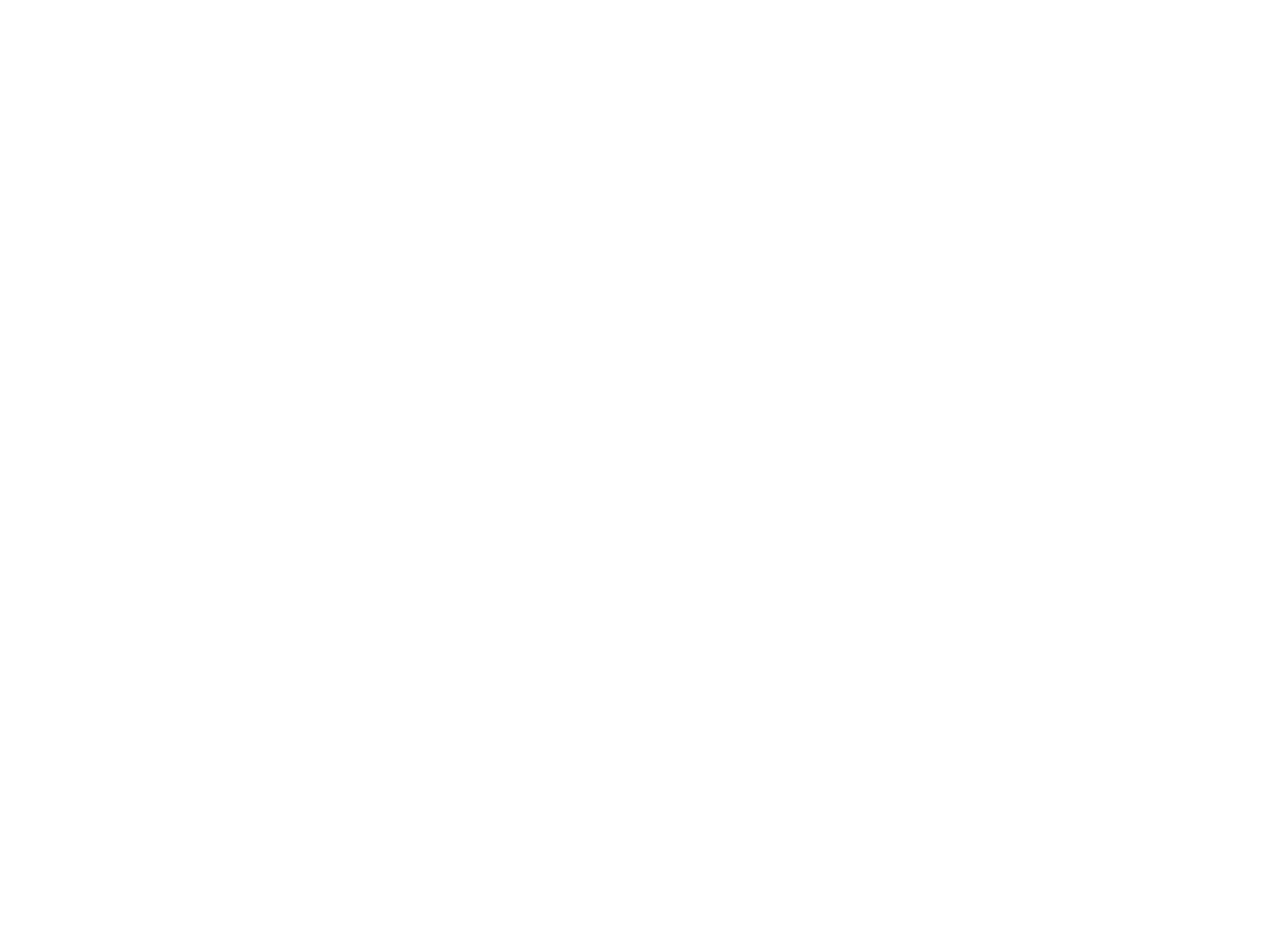
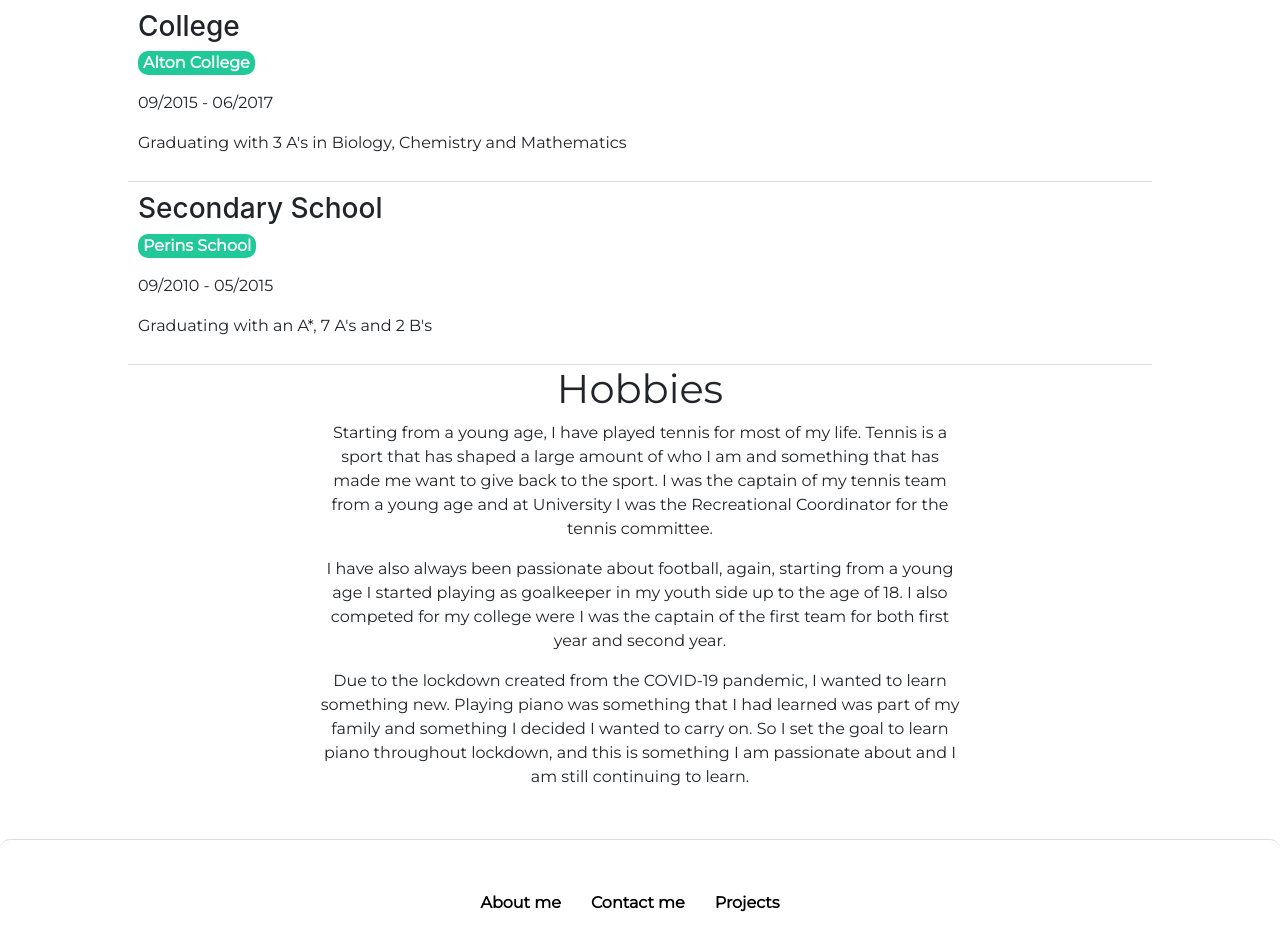
Before and after one commit to jakeshepherd/jakeshepherd.github.io, a React (Create React App) app: page /#/cv in a window 1280 px wide. Shown: the part 820-1770 px from the top of the page. Before the commit the page ends 800 px from the top, so only its background shows below. Built offline with nearby package versions, Linux system fonts and the light colour scheme.

Commit message:
Add hobbies education and mroe qork experience things

```diff
--- a/src/CSS/CV.css
+++ b/src/CSS/CV.css
@@ -1,3 +1,7 @@
+h1 {
+    text-align: center;
+}
+
 .work-experience {
     margin: auto;
     padding: 10px;
@@ -6,8 +10,15 @@
     border-bottom: #ddd 1px solid;
 }
 
+.work-experience h3 {
+    text-align: left;
+}
+
+.work-experience p {
+    text-align: left;
+}
+
 .company {
-    margin: auto;
     padding-left: 5px;
     padding-right: 5px;
     width: fit-content;
@@ -15,3 +26,21 @@
     color: white;
     border-radius: 10px;
 }
+
+.establishment {
+    padding-left: 5px;
+    padding-right: 5px;
+    width: fit-content;
+    background-color: #20c997;
+    color: white;
+    border-radius: 10px;
+}
+
+.hobbie-descriptions {
+    margin: auto;
+    width: 50%;
+}
+
+.hobbies {
+    text-align: center;
+}
--- /dev/null
+++ b/src/Components/Education.js
@@ -0,0 +1,24 @@
+import React, {Component} from 'react';
+
+import "../CSS/CV.css";
+
+class Education extends Component {
+    render() {
+        return (
+            <div>
+                {this.props.educations.map((education, index) => {
+                    return (
+                        <div className={"work-experience"} id={index}>
+                            <h3>{education.level}</h3>
+                            <p className={"establishment"}><strong>{education.establishment}</strong></p>
+                            <p>{education.date}</p>
+                            <p>{education.grades}</p>
+                        </div>
+                    );
+                })}
+            </div>
+        );
+    }
+}
+
+export default Education
--- /dev/null
+++ b/src/Components/Hobbies.js
@@ -0,0 +1,29 @@
+import React, {Component} from "react";
+
+class Hobbies extends Component {
+    render() {
+        return (
+            <div className={"hobbie-descriptions"}>
+                <h1>Hobbies</h1>
+                <p className={"hobbies"}>Starting from a young age, I have played tennis for most of my life.
+                    Tennis is a sport that has shaped a large amount of who I am and something that has made me want to
+                    give back
+                    to the sport. I was the captain of my tennis team from a young age and at University I was the
+                    Recreational
+                    Coordinator for the tennis committee.</p>
+                <p className={"hobbies"}>
+                    I have also always been passionate about football,
+                    again, starting from a young age I started playing as goalkeeper in my youth side up to the age of 18.
+                    I also competed for my college were I was the captain of the first team for both first year and second year.
+                </p>
+                <p className={"hobbies"}>
+                    Due to the lockdown created from the COVID-19 pandemic, I wanted to learn something new.
+                    Playing piano was something that I had learned was part of my family and something I decided I wanted to carry on.
+                    So I set the goal to learn piano throughout lockdown, and this is something I am passionate about and I am still continuing to learn.
+                </p>
+            </div>
+        );
+    }
+}
+
+export default Hobbies
--- a/src/Components/WorkExperience.js
+++ b/src/Components/WorkExperience.js
@@ -9,9 +9,9 @@
                 {this.props.works.map((work, index) => {
                     return (
                         <div className={"work-experience"} id={index}>
-                            <h2>{work.title}</h2>
+                            <h3>{work.title}</h3>
                             <p className={"company"}><strong>{work.company}</strong></p>
-                            <h3>{work.date}</h3>
+                            <p>{work.date}</p>
                             <p>{work.description}</p>
                         </div>
                     );
--- a/src/Pages/CV.js
+++ b/src/Pages/CV.js
@@ -2,12 +2,14 @@
 
 import "../CSS/CV.css";
 import WorkExperience from "../Components/WorkExperience";
+import Education from "../Components/Education";
+import Hobbies from "../Components/Hobbies";
 
 class CV extends Component {
     render() {
         return (
             <div>
-                <h1>CV!</h1>
+                <h1>Work Experience</h1>
                 <WorkExperience
                     works={[
                         {
@@ -28,6 +30,30 @@
                         }
                     ]}
                 />
+                <h1>Education</h1>
+                <Education
+                    educations={[
+                        {
+                            level: "Computer Science Bsc",
+                            establishment: "University of Bath",
+                            date: "10/2017 - 05/2021",
+                            grades: "Entering my final year of a 4 year course with Industrial Placement"
+                        },
+                        {
+                            level: "College",
+                            establishment: "Alton College",
+                            date: "09/2015 - 06/2017",
+                            grades: "Graduating with 3 A's in Biology, Chemistry and Mathematics"
+                        },
+                        {
+                            level: "Secondary School",
+                            establishment: "Perins School",
+                            date: "09/2010 - 05/2015",
+                            grades: "Graduating with an A*, 7 A's and 2 B's"
+                        }
+                    ]}
+                />
+                <Hobbies />
             </div>
         );
     }
```
